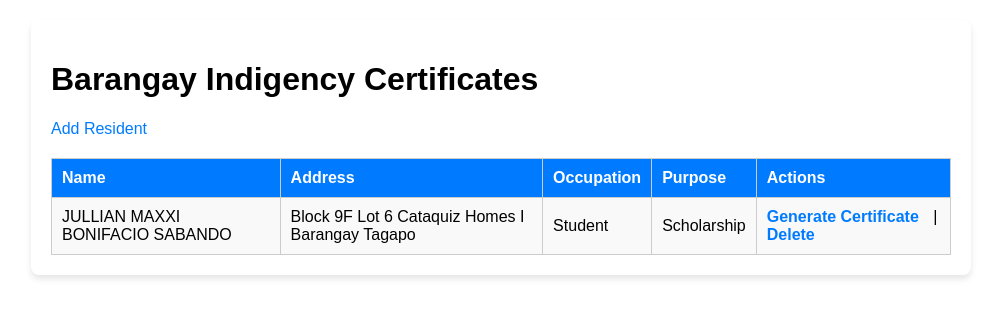
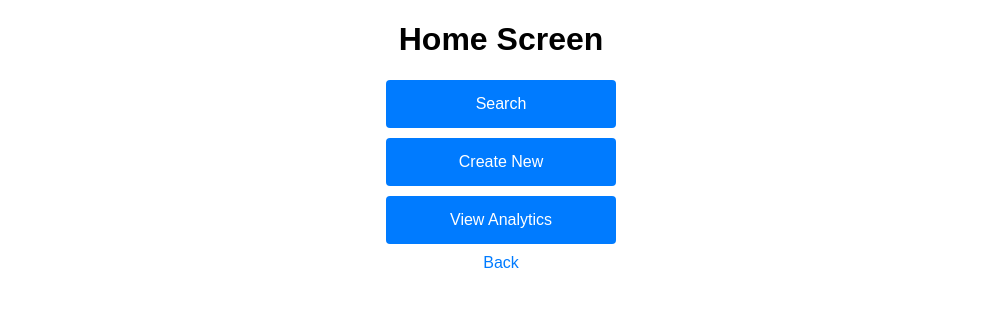
Before and after one commit to jlnmx/Barangay-Indigency-Generator, a Flask app: page / in a window 1280 px wide. Shown: the top 318 px of the page, without its empty margins (139-1140 px from the left). Run offline with Flask 3, Linux system fonts and the light colour scheme.

Commit message:
added a functional analytics.html, working search function in the index.html and fixed the switching of webpages from homescreen.html

```diff
--- a/app.py
+++ b/app.py
@@ -5,6 +5,7 @@ from datetime import datetime
 import pdfkit
 import os
 import logging
+from collections import Counter
 
 app = Flask(__name__)
 app.config['SQLALCHEMY_DATABASE_URI'] = 'sqlite:///barangay.db'
@@ -33,17 +34,23 @@ def generate_certificate(data):
         logging.error(f"Error generating certificate: {e}, Data: {data}")
         raise
 
-logging.basicConfig(level=logging.DEBUG)
-
 @app.errorhandler(Exception)
 def handle_exception(e):
     logging.error(f"An error occurred: {e}")
     return render_template("500.html"), 500
 
 @app.route('/')
+def home_screen():
+    return render_template('HomeScreen.html')
+
+@app.route('/residents', methods=['GET'])
 def index():
-    residents = Resident.query.all()
-    return render_template('index.html', residents=residents)
+    query = request.args.get('query', '')
+    if query:
+        residents = Resident.query.filter(Resident.full_name.contains(query)).all()
+    else:
+        residents = Resident.query.all()
+    return render_template('index.html', residents=residents, query=query)
 
 @app.route('/add', methods=['GET', 'POST'])
 def add_resident():
@@ -81,6 +88,15 @@ def delete(id):
     db.session.commit()
     return redirect(url_for('index'))
 
+@app.route('/analytics')
+def analytics():
+    residents = Resident.query.all()
+    total_residents = len(residents)
+    purposes = [resident.purpose for resident in residents]
+    most_common_purpose = Counter(purposes).most_common(1)[0] if purposes else ("None", 0)
+
+    return render_template('analytics.html', total_residents=total_residents, most_common_purpose=most_common_purpose)
+
 @app.errorhandler(404)
 def page_not_found(e):
     return render_template('404.html'), 404
--- a/templates/add_resident.html
+++ b/templates/add_resident.html
@@ -22,6 +22,5 @@
         </form>
         <a href="/">Back</a>
     </div>
-
 </body>
 </html>
--- a/templates/homescreen.html
+++ b/templates/homescreen.html
@@ -8,13 +8,11 @@
 </head>
 <body>
     <div class="homecontainer">
-    <h1>Home Screen</h1>
-        <a href="#" class="button">Search</a>
-        <a href="#" class="button">Create New</a>
-        <a href="#" class="button">View Certificates</a>
-        <a href="#" class="button">View Analytics</a>
-    <a href="/">Back</a>
+        <h1>Home Screen</h1>
+        <a href="/residents" class="button">Search</a>
+        <a href="/add" class="button">Create New</a>
+        <a href="/analytics" class="button">View Analytics</a>
+        <a href="/">Back</a>
     </div>
-
 </body>
 </html>
--- a/templates/index.html
+++ b/templates/index.html
@@ -4,12 +4,15 @@
     <link rel="stylesheet" href="styles.css">
     <meta charset="UTF-8">
     <meta name="viewport" content="width=device-width, initial-scale=1.0">
-    <title>Barangay Indigency Certificates</title>
+    <title>Residents</title>
 </head>
-    <body>
-        <div class="tablecontainer">
-        <h1>Barangay Indigency Certificates</h1>
-        <a href="/add">Add Resident</a>
+<body>
+    <div class="container">
+        <h1>Residents</h1>
+        <form method="GET">
+            <input type="text" name="query" placeholder="Search by Name" value="{{ query }}">
+            <button type="submit">Search</button>
+        </form>
         <table border="1">
             <tr>
                 <th>Name</th>
@@ -31,6 +34,7 @@
             </tr>
             {% endfor %}
         </table>
+        <a href="/">Back</a>
     </div>
 </body>
 </html>
```
Also changed, not shown: templates/analytics.html (added, +17 -0 lines), instance/barangay.db. Lines whose indentation alone changed are shown as unchanged.
